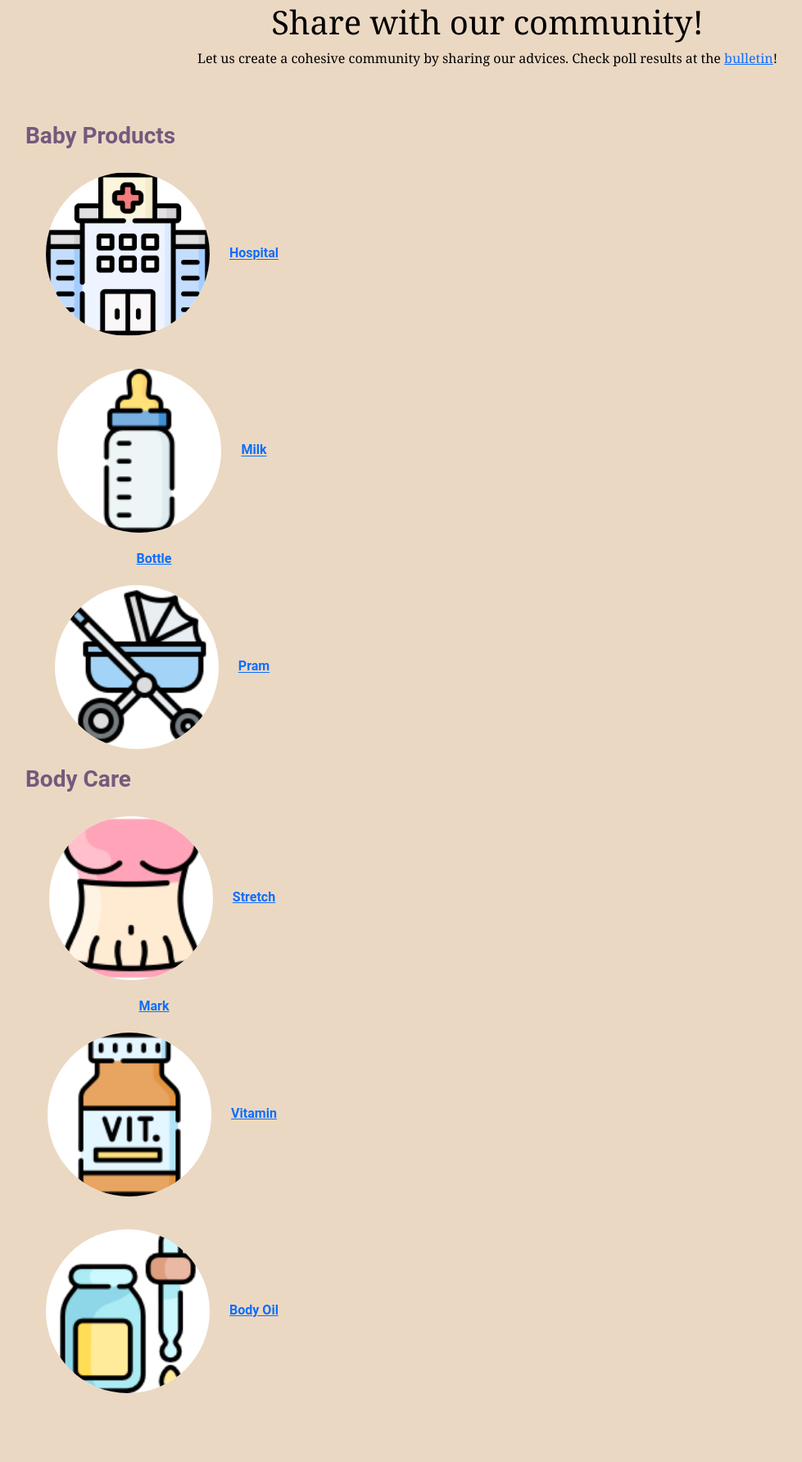
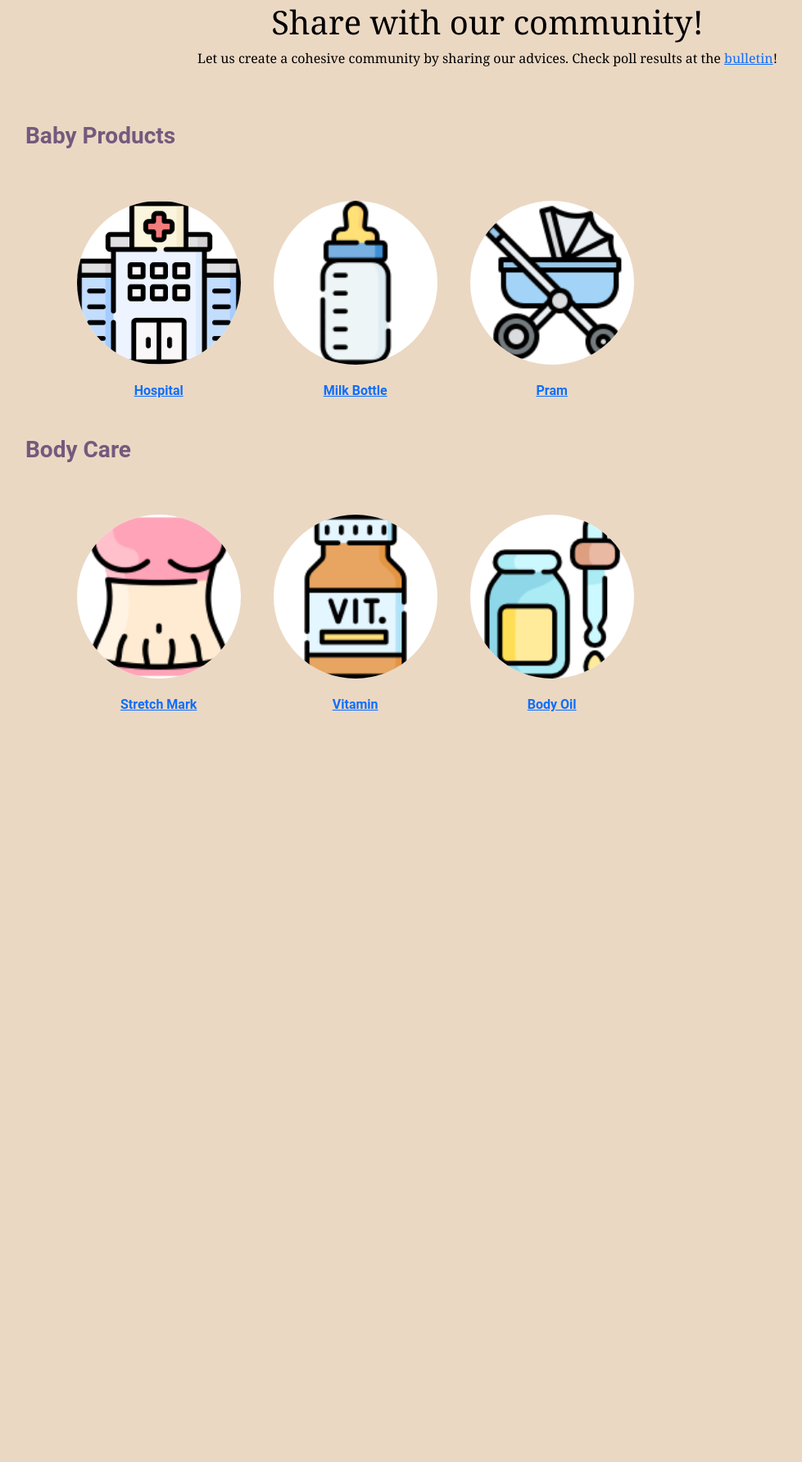
Before and after one commit to maegancp/maegancp.github.io, a PHP site: page /bulletin.html in a window 1280 px wide; the page is wider, and only the part inside the window is pictured. Shown: the part 139-1923 px from the top of that part at 82% size, without its empty margins (45-1024 px from the left). After the commit the page ends 1007 px from the top of that part, so only its background shows below. Run offline with PHP 8.4, Linux system fonts and the light colour scheme.

Commit message:
update style.css for bulletin

```diff
--- a/style.css
+++ b/style.css
@@ -36,7 +36,8 @@
     width: 200px;
     height: 200px;
     overflow: hidden;
-    background-color:white
+    background-color:white;
+    text-align:center;
 }
 .column1{
    display:flex;
@@ -47,3 +48,8 @@
     color:black;
     font-weight: bold;
 }
+.col-3{
+        display:flex;
+        padding: 5px;
+        margin:3%;
+}
```
